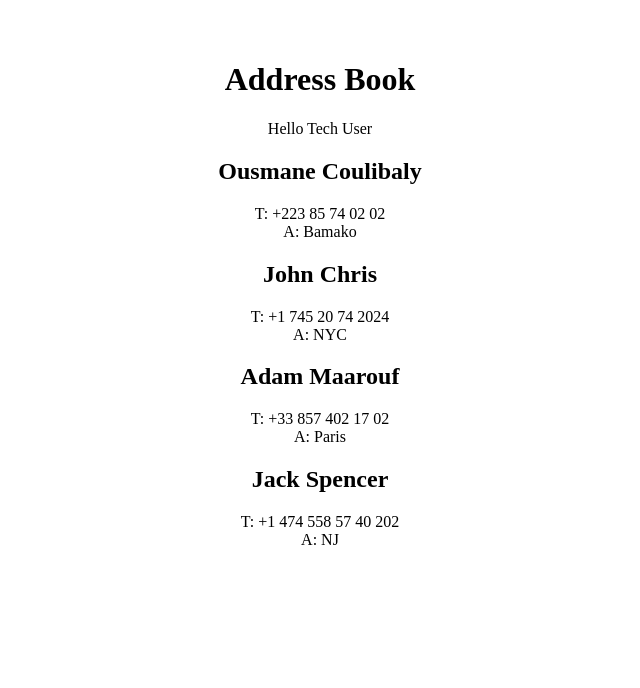
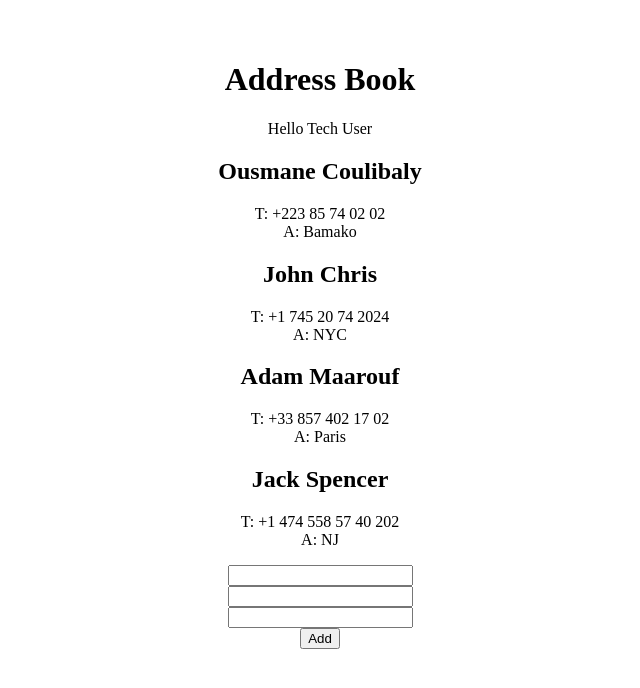
Before and after one commit to papebarka/addressbook, a React app: page / in a window 1280 px wide. Shown: the top 688 px of the page, without its empty margins (320-960 px from the left). Built offline with nearby package versions, Linux system fonts and the light colour scheme; the HTML template or start-up script is replaced by a standard one.

Commit message:
Adds add a new note

```diff
--- a/src/App.jsx
+++ b/src/App.jsx
@@ -1,6 +1,7 @@
 import { useState } from 'react'
 import reactLogo from './assets/react.svg'
 import AddressWrapper from './components/AddressWrapper'
+import AddressForm from './components/AddressForm'
 import './App.css'
 
 
@@ -12,38 +13,27 @@ const Title = (props) => {
   )
 }
 
-const App = () => {
+
+const App = (props) => {
   const name = "Tech User"
 
-  const addresses = [
-    {
-      id: 1,
-      name: "Ousmane Coulibaly",
-      phone: "+223 85 74 02 02",
-      address: "Bamako"
-    },
+  const [addresses, setAddresses] = useState(props.addresses)
+  const [newAddress, setNewAddress] = useState({ id: addresses.length + 1, name: '', phone: '', address: ''})
 
-    {
-      id: 2,
-      name: "John Chris",
-      phone: "+1 745 20 74 2024",
-      address: "NYC"
-    },
+  const handleChange = (event) => {
+    const {name, value} = event.target
+    setNewAddress({...newAddress, [name]: value})
+    console.log(newAddress)
+  }
 
-    {
-      id: 3,
-      name: "Adam Maarouf",
-      phone: "+33 857 402 17 02",
-      address: "Paris"
-    },
-
-    {
-      id: 4,
-      name: "Jack Spencer",
-      phone: "+1 474 558 57 40 202",
-      address: "NJ"
-    }
-  ]
+  const addAddress = (event) => {
+    event.preventDefault()
+    console.log(newAddress)
+    setAddresses([...addresses, newAddress])
+    console.log({...addresses})
+    console.log(addresses)
+    setNewAddress({ id: addresses.length + 1, name: '', phone: '', address: ''})
+  }
 
   return(
 
@@ -51,6 +41,7 @@ const App = () => {
       <Title name="Address Book"/>
       <p>Hello {name}</p>
       <AddressWrapper addresses={addresses}/>
+      <AddressForm action={addAddress} change={handleChange} fields={newAddress} />
     </div>
   )
 
--- /dev/null
+++ b/src/components/AddressForm.jsx
@@ -0,0 +1,21 @@
+const AddressForm = ({action, change, fields}) => {
+    const {name, phone, address} = fields
+    return(
+        <form onSubmit={action}>
+            <div>
+                <input type="text" name="name" value={name} onChange={change}/>
+            </div>
+
+            <div>
+                <input type="text" name="phone" value={phone} onChange={change}/>
+            </div>
+
+            <div>
+                <input type="text" name="address" value={address} onChange={change}/>
+            </div>
+
+            <button type="submit">Add</button>
+        </form>
+    )
+}
+export default AddressForm
--- a/src/main.jsx
+++ b/src/main.jsx
@@ -3,8 +3,38 @@ import ReactDOM from 'react-dom/client'
 import App from './App.jsx'
 //import './index.css'
 
+const addresses = [
+  {
+    id: 1,
+    name: "Ousmane Coulibaly",
+    phone: "+223 85 74 02 02",
+    address: "Bamako"
+  },
+
+  {
+    id: 2,
+    name: "John Chris",
+    phone: "+1 745 20 74 2024",
+    address: "NYC"
+  },
+
+  {
+    id: 3,
+    name: "Adam Maarouf",
+    phone: "+33 857 402 17 02",
+    address: "Paris"
+  },
+
+  {
+    id: 4,
+    name: "Jack Spencer",
+    phone: "+1 474 558 57 40 202",
+    address: "NJ"
+  }
+]
+
 ReactDOM.createRoot(document.getElementById('root')).render(
   <React.StrictMode>
-    <App />
+    <App addresses={addresses}/>
   </React.StrictMode>,
 )
```
